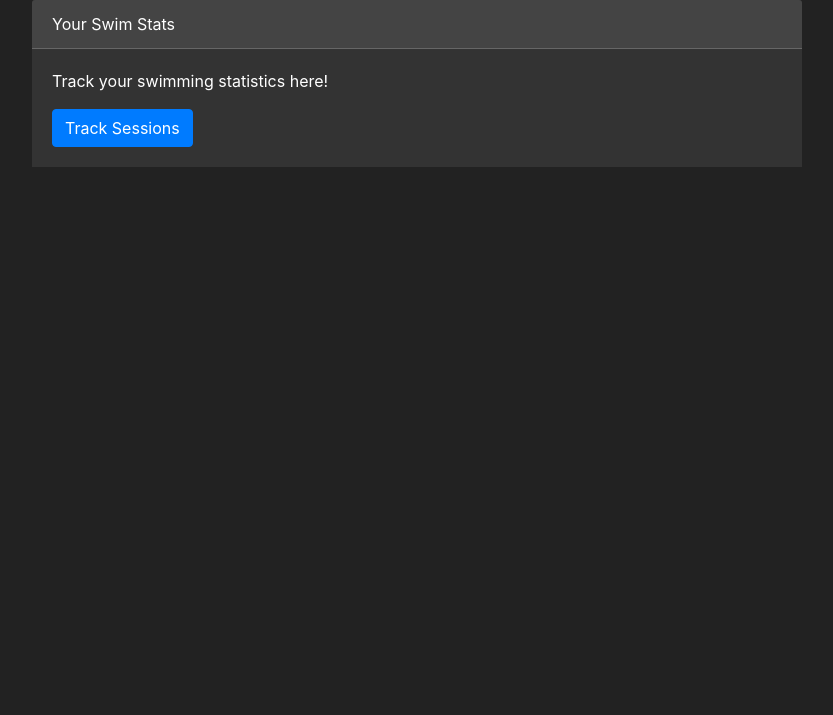
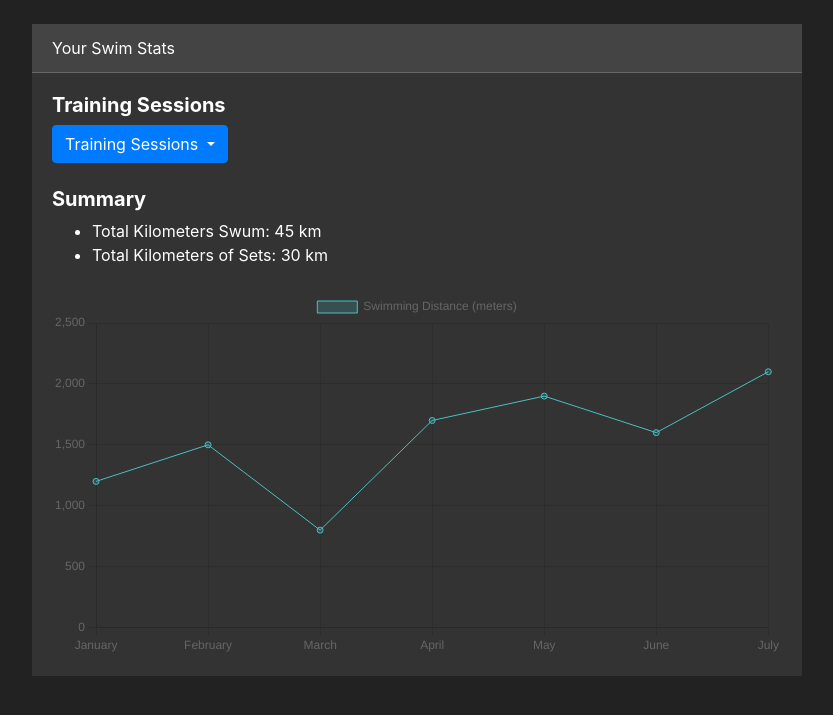
Before and after one commit to SwimmingMantarain/swimStat, a Flask app: page / in a window 1280 px wide. Shown: the part 56-771 px from the top of the page, without its empty margins (223-1056 px from the left). Run offline with Flask 3, Linux system fonts and the light colour scheme; the visitor is signed in with stand-in values (Sample User, id 1).

Commit message:
Started creating the training session thing

```diff
--- a/website/auth.py
+++ b/website/auth.py
@@ -5,12 +5,14 @@ from . import db
 from flask_login import login_user, login_required, logout_user, current_user
 
 auth = Blueprint("auth", __name__)
+user_has_been_deleted = False
 
 @auth.route("/login", methods=["GET", "POST"])
 def login():
     if request.method == "POST":
         email = request.form.get("email")
         password = request.form.get("password")
+        deleted = request.form.get("True")
 
         user = User.query.filter_by(email=email).first()
         if user:
@@ -22,6 +24,8 @@ def login():
                 flash("Incorrect password, try again.", category="error")
         else:
             flash("Incorrect email, email isn't registered.", category="error")
+
+        print(deleted)
 
     return render_template("login.html", user=current_user)
 
--- a/website/static/css/home.css
+++ b/website/static/css/home.css
@@ -1,58 +1,3 @@
-/* home.css */
-.card-container {
-    perspective: 2000px; /* Perspective for 3D effect */
-    display: flex;
-    justify-content: center;
-    align-items: center;
-    height: 100vh;
+h5 {
+    font-weight: bold;
 }
-
-.card3d {
-    position: relative;
-    width: 300px;
-    height: 200px;
-    background-color: #f0f0f0;
-    border-radius: 8px;
-    box-shadow: 0 10px 20px rgba(0, 0, 0, 0.2);
-    transition: transform 0.3s, box-shadow 0.3s;
-    transform-style: preserve-3d; /* Preserve 3D transform */
-    display: flex;
-    justify-content: center;
-    align-items: center;
-}
-
-.flip-button {
-    background-color: #007bff;
-    color: #fff;
-    border: 2px solid #000000; /* Button border */
-    border-radius: 15px; /* Rounded corners */
-    padding: 10px 20px;
-    font-size: 16px;
-    cursor: pointer;
-    box-shadow: 0 4px 8px rgba(0, 0, 0, 0.2); /* Button shadow */
-    transition: transform 0.5s, box-shadow 0.5s;
-}
-
-.flip-button:hover {
-    transform: translateY(-15px); /* Lift off effect on hover */
-    box-shadow: 0 10px 20px rgba(0, 0, 0, 0.7); /* Enhanced shadow on hover */
-}
-
-.flip-button.flip {
-    animation: flipAnimation 0.5s;
-}
-
-@keyframes flipAnimation {
-    0% {
-        transform: rotateX(0deg);
-    }
-    50% {
-        transform: rotateX(180deg);
-    }
-    99% {
-        transform: rotateX(359deg);
-    }
-    100% {
-        transform:rotateX(0deg)
-    }
-}
--- a/website/static/js/account.js
+++ b/website/static/js/account.js
@@ -1,5 +1,5 @@
-function deleteAccount(user) {
-    fetch("/delete-account", {
+async function deleteAccount(user) {
+    const response = await fetch("/delete-account", {
         method: "POST",
         body: JSON.stringify({ user: user })
     }).then((_res) => {
--- a/website/templates/home.html
+++ b/website/templates/home.html
@@ -2,13 +2,77 @@
 {% block title %}Home - SwimStats{% endblock %}
 
 {% block content %}
+<link rel="stylesheet" href="{{ url_for('static', filename='css/home.css')}}"
 <div class="card mb-4">
     <div class="card-header">
         Your Swim Stats
     </div>
     <div class="card-body">
-        <p>Track your swimming statistics here!</p>
-        <a href="#" class="btn btn-primary">Track Sessions</a>
+        <!-- Buttons -->
+        <h5>Training Sessions</h5>
+        <div class="dropdown">
+            <button
+              class="btn btn-secondary dropdown-toggle"
+              type="button"
+              id="dropdownMenuButton"
+              data-toggle="dropdown"
+              aria-haspopup="true"
+              aria-expanded="false"
+            >
+              Training Sessions
+            </button>
+            <div class="dropdown-menu" aria-labelledby="dropdownMenuButton">
+              <a class="dropdown-item" href="/add-session">Add Training Session</a>
+              <a class="dropdown-item" href="/edit-session">Edit Training Session</a>
+              <a class="dropdown-item" href="/delete-session">Delete Training Session</a>
+            </div>
+          </div>
+        <br/>
+        <!-- Summary statistics -->
+        <div class="mb-4">
+            <h5>Summary</h5>
+            <ul>
+                <li>Total Kilometers Swum: <span id="totalKmSwum">0</span> km</li>
+                <li>Total Kilometers of Sets: <span id="totalKmSets">0</span> km</li>
+            </ul>
+        </div>
+
+        <!-- Graph container -->
+        <canvas id="swimStatsChart" width="400" height="200"></canvas>
+
+        <!-- Chart.js library -->
+        <script src="https://cdn.jsdelivr.net/npm/chart.js"></script>
+        <script>
+            // Example data, replace with actual data from your database
+            var totalKmSwum = 45; // Total kilometers swum
+            var totalKmSets = 30; // Total kilometers of sets
+
+            // Update summary statistics in the DOM
+            document.getElementById('totalKmSwum').textContent = totalKmSwum;
+            document.getElementById('totalKmSets').textContent = totalKmSets;
+
+            var ctx = document.getElementById('swimStatsChart').getContext('2d');
+            var swimStatsChart = new Chart(ctx, {
+                type: 'line', // Type of chart: line, bar, etc.
+                data: {
+                    labels: ['January', 'February', 'March', 'April', 'May', 'June', 'July'], // X-axis labels
+                    datasets: [{
+                        label: 'Swimming Distance (meters)',
+                        data: [1200, 1500, 800, 1700, 1900, 1600, 2100], // Dummy data
+                        borderColor: 'rgba(75, 192, 192, 1)',
+                        backgroundColor: 'rgba(75, 192, 192, 0.2)',
+                        borderWidth: 1
+                    }]
+                },
+                options: {
+                    scales: {
+                        y: {
+                            beginAtZero: true
+                        }
+                    }
+                }
+            });
+        </script>
     </div>
 </div>
 {% endblock %}
--- a/website/templates/settings.html
+++ b/website/templates/settings.html
@@ -8,7 +8,7 @@ block content %}
   <div class="card-header" align="center">Settings</div>
   <div class="card-body" align="center">
     <h1>Delete Account</h1>
-    <a class="btn btn-primary caution" onClick="deleteAccount({{user}})"
+    <a class="btn btn-primary caution" onClick="deleteAccount({{userID}})"
       >Delete</a
     >
   </div>
--- a/website/views.py
+++ b/website/views.py
@@ -1,4 +1,4 @@
-from flask import Blueprint, render_template, request, redirect, url_for
+from flask import Blueprint, render_template, request, jsonify, redirect, url_for
 from flask_login import login_required, current_user
 from .models import User
 from . import db
@@ -12,9 +12,8 @@ def home():
     return render_template("home.html", user=current_user)
 
 @views.route("/settings", methods=["GET", "POST"])
-@login_required
 def settings():
-    return render_template("settings.html", user=current_user.id)
+    return render_template("settings.html", user=current_user, userID=current_user.id)
 
 @views.route("/delete-account", methods=["POST", "GET"])
 def delete_account():
@@ -26,5 +25,4 @@ def delete_account():
             db.session.delete(user)
             db.session.commit()
 
-
-    return redirect(url_for('auth.login'))
+    return redirect(url_for("auth.login"))
```
Also changed, not shown: website/templates/base.html (indentation only).
